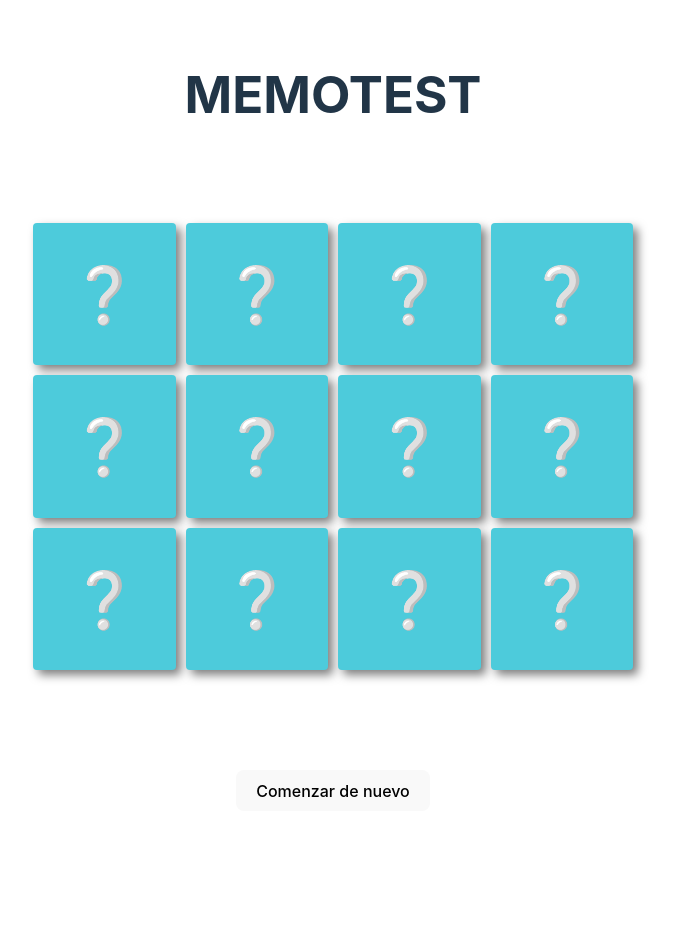
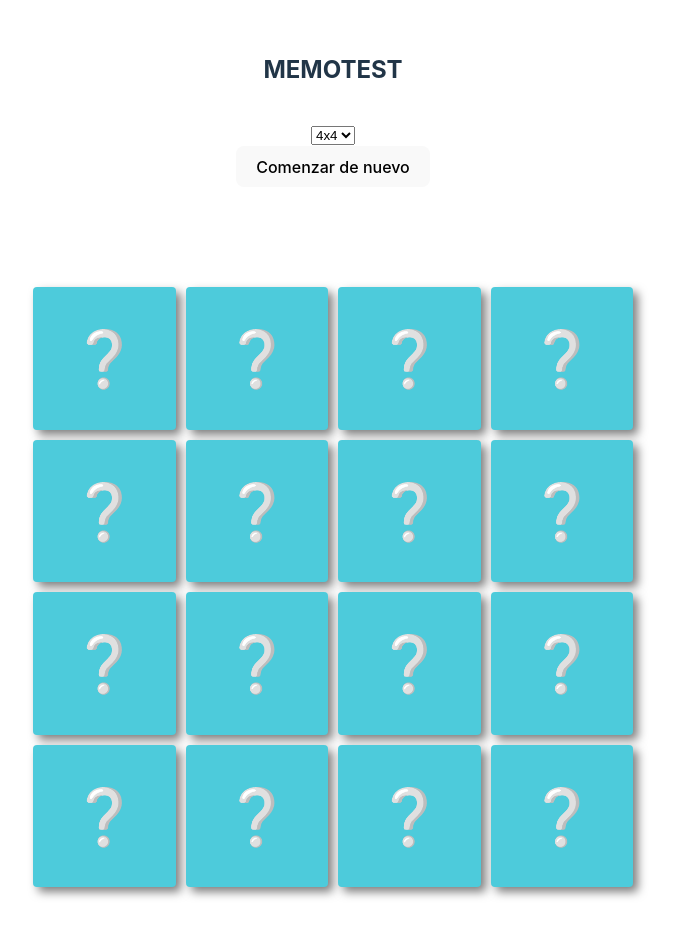
Before and after one commit to fromero34/unq-ui--Fernando-Romero--trabajo-final, a React (Vite) app in the folder Memotest/: page / in a window 1280 px wide. Shown: the top 936 px of the page, without its empty margins (307-982 px from the left). Before the commit the page ends 843 px from the top, so only its background shows below. Built offline with nearby package versions, Linux system fonts and the light colour scheme.

Commit message:
Cambiar tamaño de tablero

```diff
--- a/Memotest/src/App.jsx
+++ b/Memotest/src/App.jsx
@@ -2,8 +2,6 @@ import { useState } from 'react'
 import './App.css'
 import Tablero from './components/Tablero'
 import { useEffect } from 'react'
-
-const imagen = [...'🍇🍊🍋🍎🍐🥥',...'🍇🍊🍋🍎🍐🥥']
 
 function App() {
 
@@ -13,10 +11,20 @@ function App() {
   const [piezasAdivinadas, setPiezasAdivinadas] = useState(0)
   const [victoria, setVictoria] = useState('')
   const [reiniciarJuego , setReiniciarJuego] = useState(false)
+  const [tamañoTablero, setTamañoTablero] = useState(4)
+                                                                    /* El tamaño del tablero debe ser un número par, por eso no puse 3x3 ni 5x5*/
+  const masImagenes = [...'🍇🍊🍋🍎🍐🥥🍌🍒🍓🥝🍅🍈🍉🥑🍆🥔'].slice(0,tamañoTablero * 2)
+  const imagen = [...masImagenes,...masImagenes]
+
+  /* Cambiar tamaño del tablero mediante input*/
+  const handleTamaño = (event) => {
+    const nuevoTamaño = event.target.value
+    setTamañoTablero(nuevoTamaño)
+  }
 
   useEffect ( () => {               /*Algoritmo para mezclar elementos de un array*/
     setPiezasMezcladas(imagen.sort(() => Math.random() - 0.5).map((imagen,i) => ({index: i, imagen, girada:false})))
-  },[reiniciarJuego])
+  },[reiniciarJuego])                                                            /* Parámetros para las piezas*/
 
   const resetearJuego = () => {
     setPiezasMezcladas([])
@@ -28,6 +36,7 @@ function App() {
   }
 
   const handleClick = (pieza) => {
+    /* Se copia la pieza con el atributo girado en true y el tablero y luego se reemplazan en el original*/
     const piezaGirada = {...pieza, girada:true}
     let piezasMezcladasCopia = [...piezasMezcladas]
     piezasMezcladasCopia.splice(pieza.index, 1, piezaGirada)
@@ -38,6 +47,7 @@ function App() {
     /* Si matchean las piezas*/
     } else if (seleccionado.imagen === pieza.imagen) {
       setSeleccionado(null)
+      /* Victoria */
       if (piezasAdivinadas === (piezasMezcladas.length / 2) - 1) {
         setVictoria('¡Felicitaciones, ganaste el juego!')
       } else {
@@ -58,12 +68,18 @@ function App() {
 
   return (
     <div>
-    <h1> MEMOTEST </h1>
+    <h2> MEMOTEST </h2>
     <h1> {victoria} </h1>
+    <div>
+    <select value={tamañoTablero} onChange={handleTamaño}>
+    <option value={1}> 2x2 </option>
+    <option value={4}> 4x4 </option>
+    <option value={8}> 6x6 </option>
+    </select>
+    </div>
+    <button onClick={resetearJuego}> Comenzar de nuevo </button>
     <Tablero piezas={piezasMezcladas} handleClick={handleClick} bloquearTablero={bloquearTablero}/>
-    <button onClick={resetearJuego}> Comenzar de nuevo </button>
     </div>
   )
 }
-
 export default App
```
